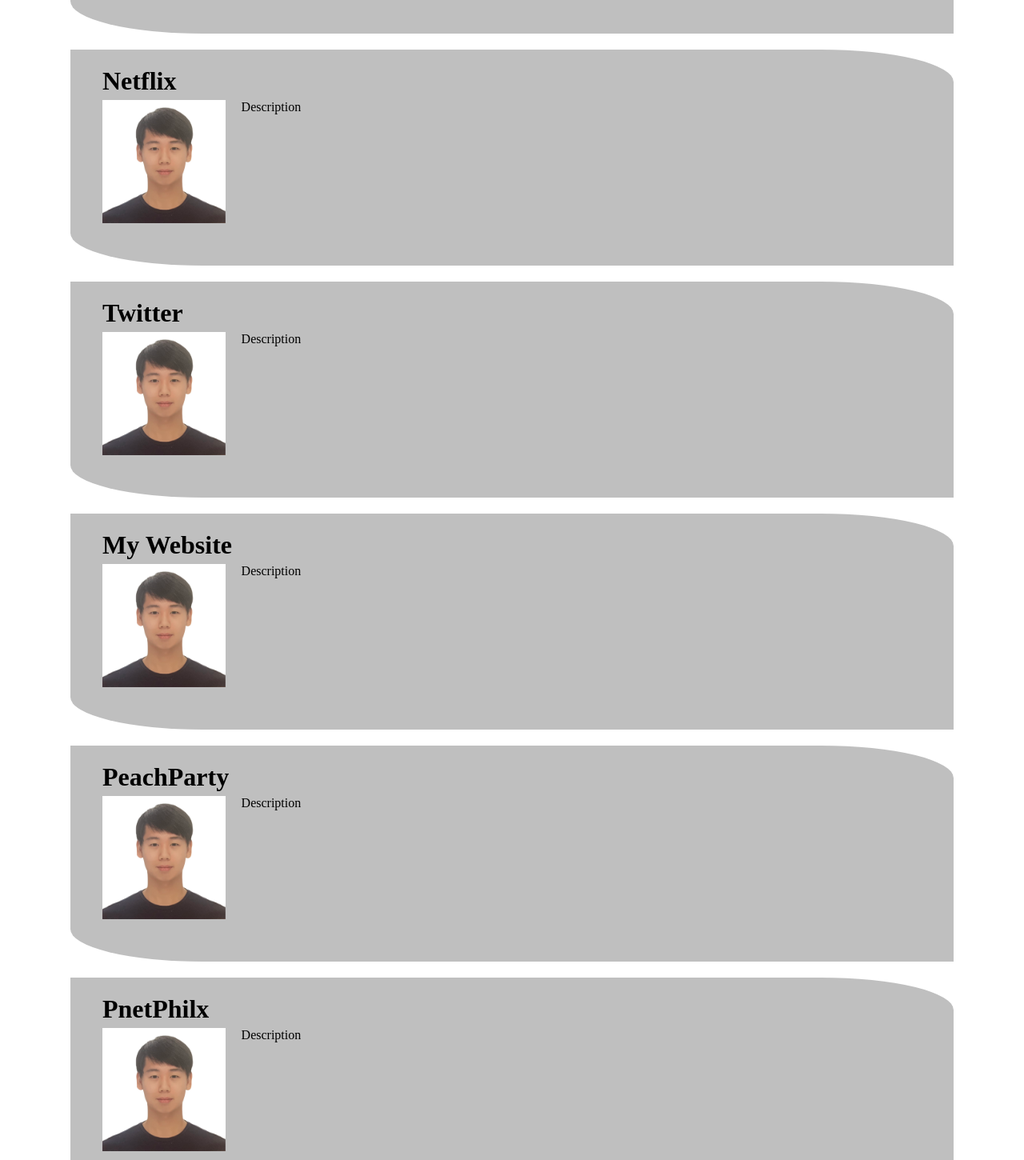
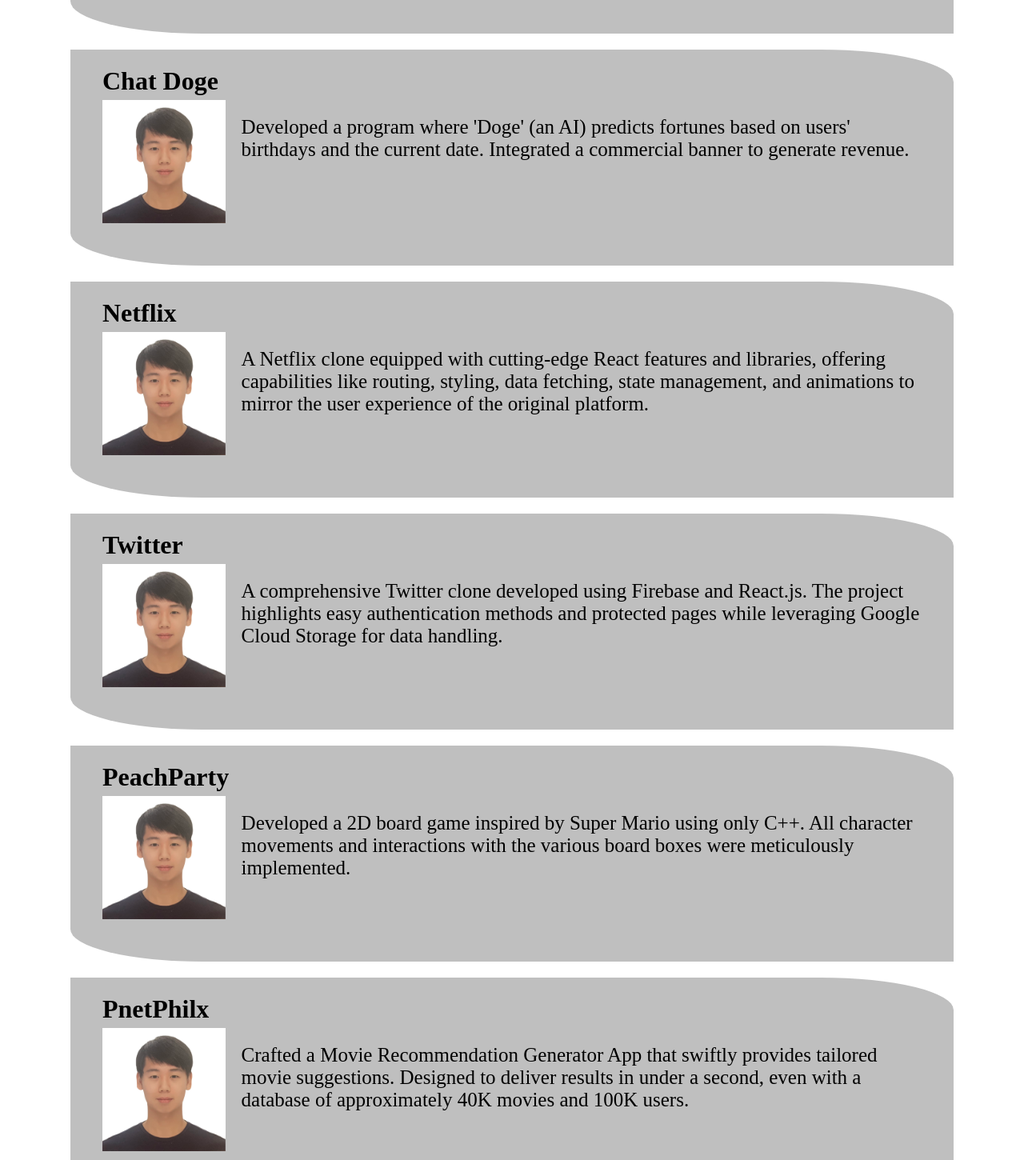
Before and after one commit to yoseph0524/my-website, a React (Create React App) app: page /projects in a window 1280 px wide. Shown: the part 896-2346 px from the top of the page at 80% size. Built offline with nearby package versions, Linux system fonts and the light colour scheme.

Commit message:
more details

```diff
--- a/src/routes/Detail.module.css
+++ b/src/routes/Detail.module.css
@@ -60,7 +60,8 @@
 }
 
 .img {
-  width: 20%;
+  width: 130px;
+  height: 190px;
   margin-left: 30px;
 }
 
@@ -75,3 +76,14 @@
   justify-content: space-between;
   margin-bottom: 15px;
 }
+
+.paragraph p {
+  font-size: 25px;
+}
+
+.text {
+  display: flex;
+  flex-direction: column;
+  justify-content: center;
+  align-items: center;
+}
--- a/src/routes/Detail.tsx
+++ b/src/routes/Detail.tsx
@@ -79,6 +79,7 @@
         </div>
         <img className={styles.img} alt={project.title} src={image} />
       </div>
+      {project.used !== "" ? (
         <div className={styles.paragraph}>
           <div className={styles.text}>
             <h2>What I Used</h2>
@@ -86,6 +87,7 @@
           </div>
           <img className={styles.img} alt={project.title} src={image} />
         </div>
+      ) : null}
       <div className={styles.paragraph}>
         <div className={styles.text}>
           <h2>What I Learned</h2>
@@ -93,6 +95,7 @@
         </div>
         <img className={styles.img} alt={project.title} src={image} />
       </div>
+      {project.improvements !== "" ? (
         <div className={styles.paragraph}>
           <div className={styles.text}>
             <h2>Potential Improvements</h2>
@@ -100,6 +103,7 @@
           </div>
           <img className={styles.img} alt={project.title} src={image} />
         </div>
+      ) : null}
     </div>
   );
 }
--- a/src/routes/Projects.tsx
+++ b/src/routes/Projects.tsx
@@ -45,6 +45,8 @@
   display: flex;
   p {
     margin: 0;
+    margin-top: 20px;
+    font-size: 25px;
   }
 `;
 
@@ -74,7 +76,24 @@
           <h1>Wetube</h1>
           <Wrapper>
             <Img src={image} />
-            <p>Description</p>
+            <p>
+              A comprehensive a video uploading and sharing portal that mirrors
+              essential functionalities. Users can stream videos, comment,
+              search, and even record and upload their own content.
+            </p>
+          </Wrapper>
+        </StyledLink>
+      </Project>
+      <Project>
+        <StyledLink to="/projects/chatdoge">
+          <h1>Chat Doge</h1>
+          <Wrapper>
+            <Img src={image} />
+            <p>
+              Developed a program where 'Doge' (an AI) predicts fortunes based
+              on users' birthdays and the current date. Integrated a commercial
+              banner to generate revenue.
+            </p>
           </Wrapper>
         </StyledLink>
       </Project>
@@ -83,7 +102,12 @@
           <h1>Netflix</h1>
           <Wrapper>
             <Img src={image} />
-            <p>Description</p>
+            <p>
+              A Netflix clone equipped with cutting-edge React features and
+              libraries, offering capabilities like routing, styling, data
+              fetching, state management, and animations to mirror the user
+              experience of the original platform.
+            </p>
           </Wrapper>
         </StyledLink>
       </Project>
@@ -92,16 +116,12 @@
           <h1>Twitter</h1>
           <Wrapper>
             <Img src={image} />
-            <p>Description</p>
-          </Wrapper>
-        </StyledLink>
-      </Project>
-      <Project>
-        <StyledLink to="/projects/mywebsite">
-          <h1>My Website</h1>
-          <Wrapper>
-            <Img src={image} />
-            <p>Description</p>
+            <p>
+              A comprehensive Twitter clone developed using Firebase and
+              React.js. The project highlights easy authentication methods and
+              protected pages while leveraging Google Cloud Storage for data
+              handling.
+            </p>
           </Wrapper>
         </StyledLink>
       </Project>
@@ -110,8 +130,12 @@
           <h1>PeachParty</h1>
           <Wrapper>
             <Img src={image} />
-            <p>Description</p>
-          </Wrapper>{" "}
+            <p>
+              Developed a 2D board game inspired by Super Mario using only C++.
+              All character movements and interactions with the various board
+              boxes were meticulously implemented.
+            </p>
+          </Wrapper>
         </StyledLink>
       </Project>
       <Project>
@@ -119,7 +143,12 @@
           <h1>PnetPhilx</h1>
           <Wrapper>
             <Img src={image} />
-            <p>Description</p>
+            <p>
+              Crafted a Movie Recommendation Generator App that swiftly provides
+              tailored movie suggestions. Designed to deliver results in under a
+              second, even with a database of approximately 40K movies and 100K
+              users.
+            </p>
           </Wrapper>
         </StyledLink>
       </Project>
```
Also changed, not shown: public/projects.json (+33 -33 lines). Lines whose indentation alone changed are shown as unchanged.
